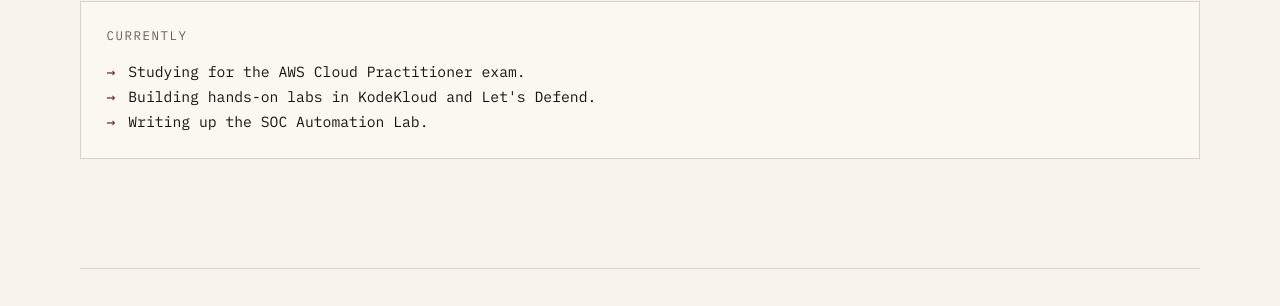
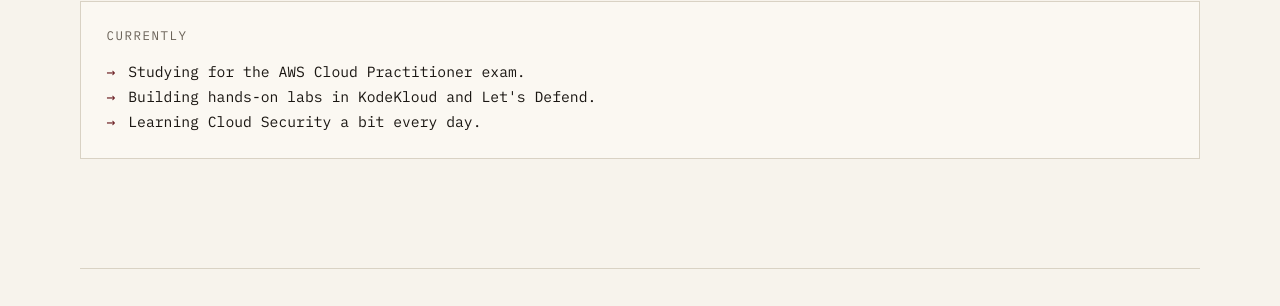
Before and after one commit to georgethecyberguy/georgethecyberguy.github.io, a Jekyll site: the page built from index.html, in a window 1280 px wide and 900 px high, scrolled down 498 px. Shown: the part 148-454 px from the top of the window. Built offline with Jekyll 4.4.1, drawn with Linux system fonts in a browser that asks for light colours; some web fonts are replaced.

Commit message:
Update index.html

```diff
--- a/index.html
+++ b/index.html
@@ -19,7 +19,7 @@ title: Home
       <ul>
         <li>Studying for the AWS Cloud Practitioner exam.</li>
         <li>Building hands-on labs in KodeKloud and Let's Defend.</li>
-        <li>Writing up the SOC Automation Lab.</li>
+        <li>Learning Cloud Security a bit every day.</li>
       </ul>
     </aside>
   </section>
```
